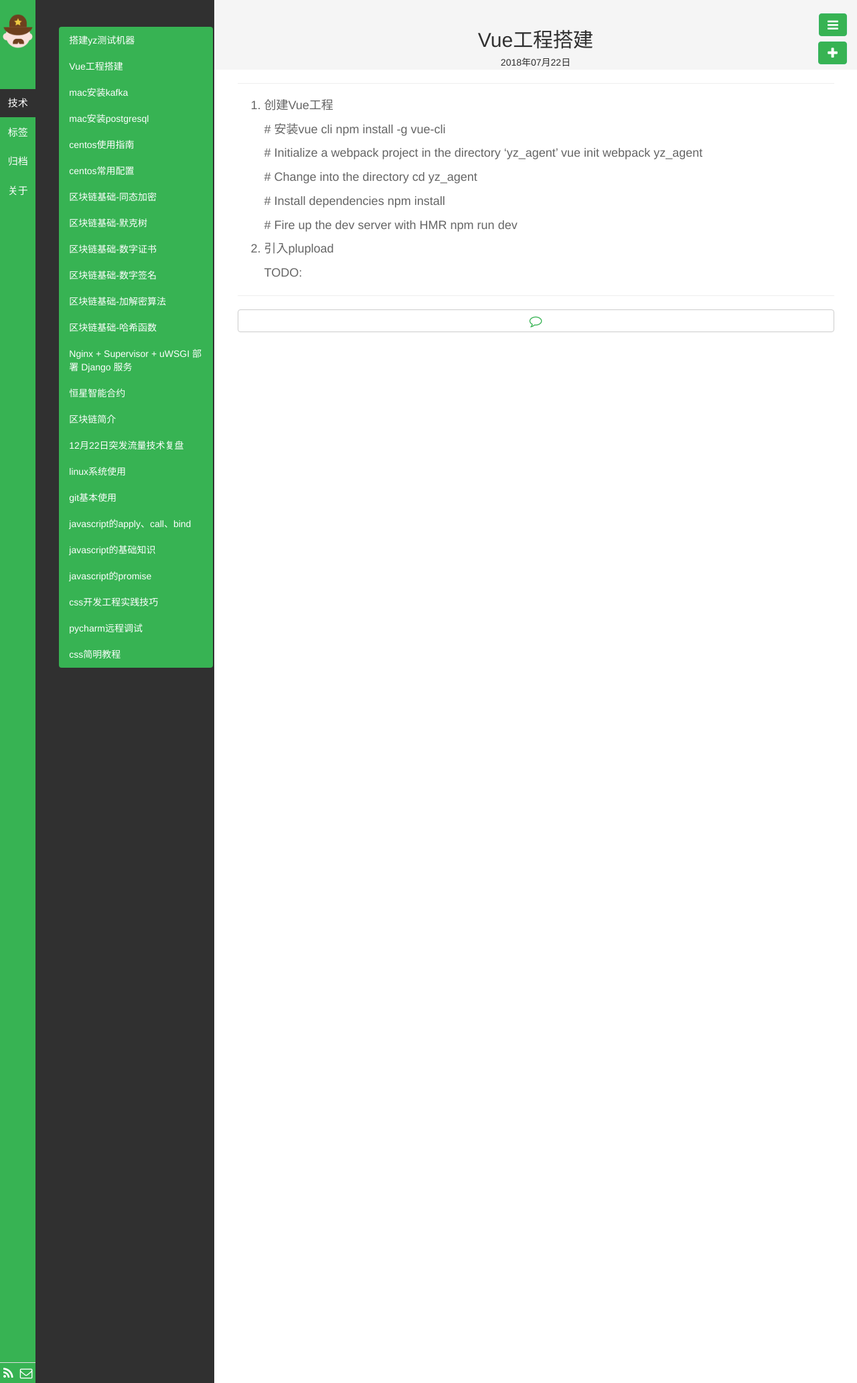
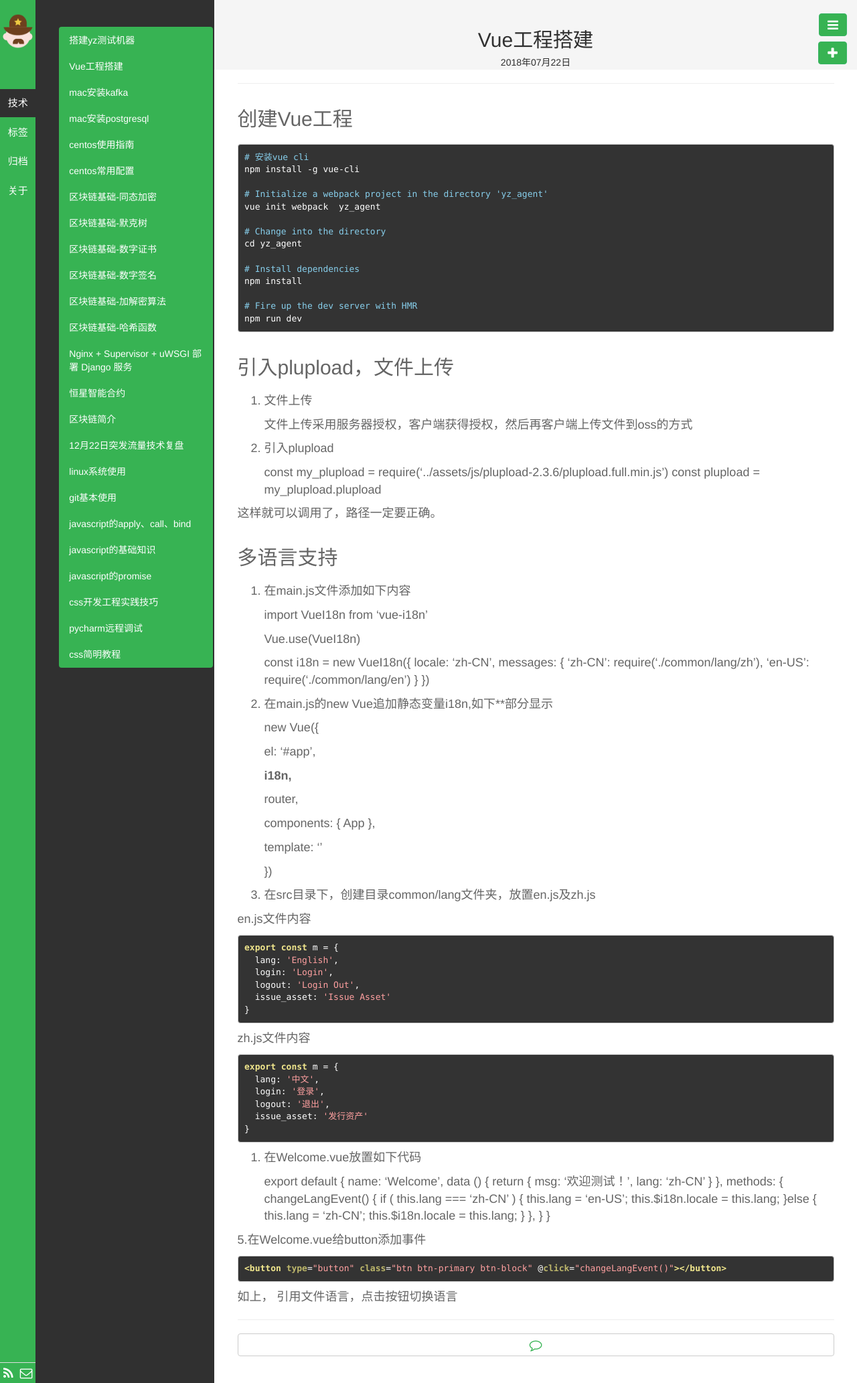
Before and after one commit to SinCatGit/SinCatGit.github.io, a Jekyll site: the page built from _posts/技术/2018-07-21-vue-project.md, in a window 1280 px wide. Shown: the whole page at 67% size. Built offline with Jekyll 4.4.1, drawn with Linux system fonts in a browser that asks for light colours.

Commit message:
完善Vue工程

```diff
--- a/_posts/技术/2018-07-21-vue-project.md
+++ b/_posts/技术/2018-07-21-vue-project.md
@@ -27,6 +27,103 @@
     # Fire up the dev server with HMR
     npm run dev
 
+## 引入plupload，文件上传
+
+1. 文件上传
+
+
+    文件上传采用服务器授权，客户端获得授权，然后再客户端上传文件到oss的方式
+
 2. 引入plupload
 
-    TODO:
+
+    const my_plupload = require('../assets/js/plupload-2.3.6/plupload.full.min.js')
+    const plupload = my_plupload.plupload
+
+这样就可以调用了，路径一定要正确。
+
+
+
+## 多语言支持
+
+1. 在main.js文件添加如下内容
+
+
+    import VueI18n from 'vue-i18n'
+
+    Vue.use(VueI18n)
+
+    const i18n = new VueI18n({
+        locale: 'zh-CN',
+        messages: {
+            'zh-CN': require('./common/lang/zh'),
+            'en-US': require('./common/lang/en')
+        }
+    })
+
+
+2. 在main.js的new Vue追加静态变量i18n,如下**部分显示
+
+
+    new Vue({
+
+    el: '#app',
+
+    **i18n,**
+
+    router,
+
+    components: { App },
+
+    template: '<App/>'
+
+    })
+
+3. 在src目录下，创建目录common/lang文件夹，放置en.js及zh.js
+
+en.js文件内容
+
+    export const m = {
+      lang: 'English',
+      login: 'Login',
+      logout: 'Login Out',
+      issue_asset: 'Issue Asset'
+    }
+
+zh.js文件内容
+
+    export const m = {
+      lang: '中文',
+      login: '登录',
+      logout: '退出',
+      issue_asset: '发行资产'
+    }
+
+4. 在Welcome.vue放置如下代码
+
+    export default {
+      name: 'Welcome',
+      data () {
+        return {
+          msg: '欢迎测试！',
+          lang: 'zh-CN'
+        }
+      },
+      methods: {
+        changeLangEvent() {
+            if ( this.lang === 'zh-CN' ) {
+              this.lang = 'en-US';
+              this.$i18n.locale = this.lang;
+            }else {
+              this.lang = 'zh-CN';
+              this.$i18n.locale = this.lang;
+            }
+        },
+      }
+    }
+
+5.在Welcome.vue给button添加事件
+
+    <button type="button" class="btn btn-primary btn-block" @click="changeLangEvent()">{{ $t('m.lang') }}</button>
+
+如上，{{ $t('m.lang') }} 引用文件语言，点击按钮切换语言
```
Also changed, not shown: other parts of _posts/技术/2018-07-21-vue-project.md (+1 -1 lines).
